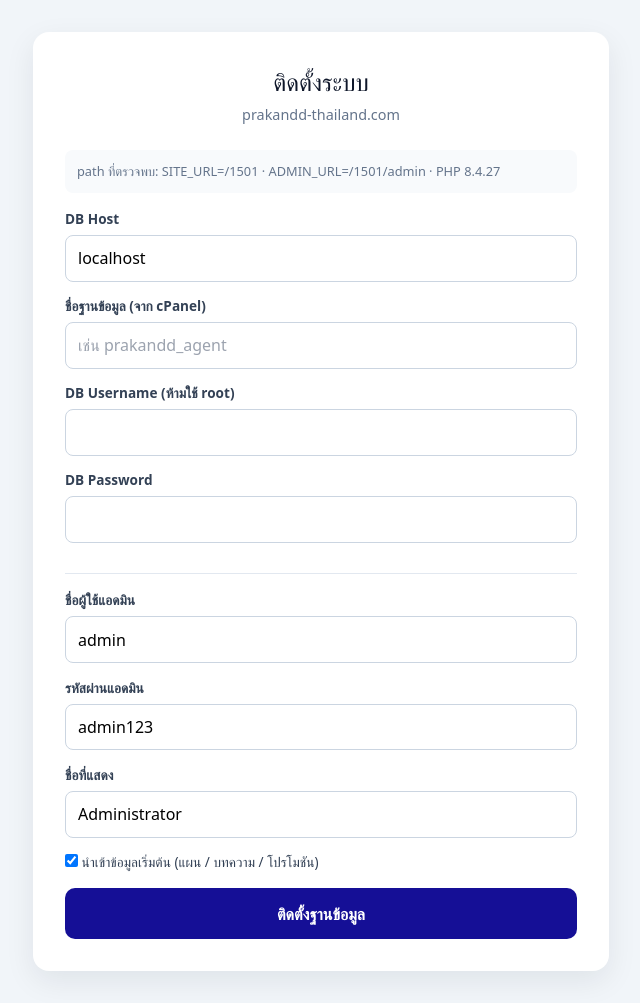
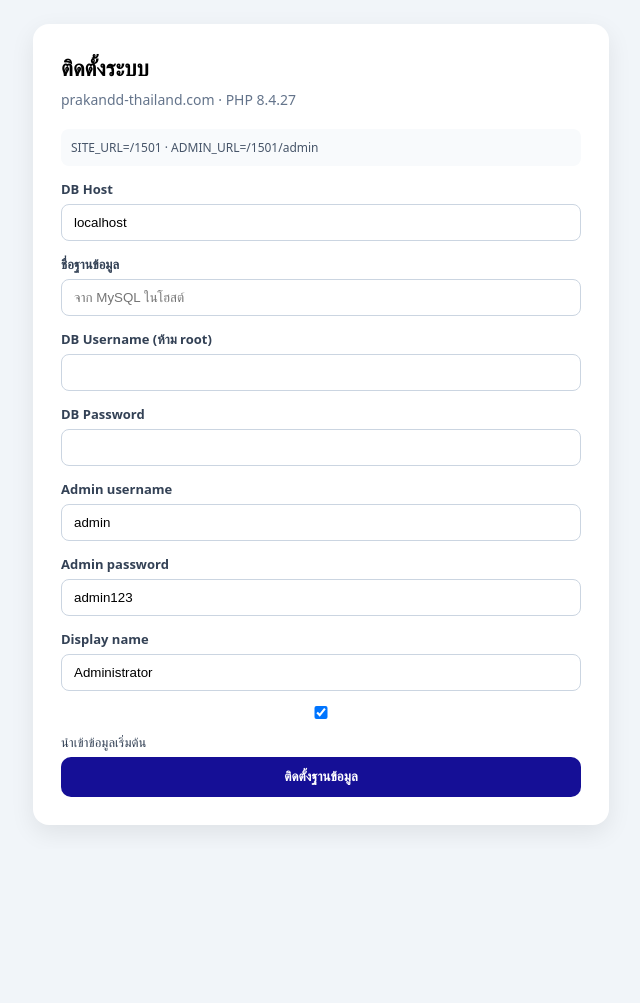
Before and after one commit to goddarkmarketing/1501, a PHP site: page /1501/admin/install.php in a window 1280 px wide. Shown: the whole page, without its empty margins (319-959 px from the left). After the commit the page ends 828 px from the top, so only its background shows below. Run offline with PHP 8.4, Linux system fonts and the light colour scheme; some libraries are stand-ins or nearby versions.

Commit message:
Fix hosting PHP 500: simplify config/install and add health.php probe.
Auto-detect SITE_URL/ADMIN_URL on shared hosting and keep the installer fully standalone so Pull/Deploy can recover admin access.

Co-authored-by: Cursor <cursoragent@cursor.com>

```diff
--- a/admin/install.php
+++ b/admin/install.php
@@ -1,18 +1,22 @@
 <?php
 /**
- * Hosting installer — prakandd-thailand.com/admin/install.php
- * Compatible with PHP 7.4+
+ * Standalone DB installer for hosting.
+ * https://prakandd-thailand.com/admin/install.php
  */
-
-// Show real error on hosting (remove after install works)
 error_reporting(E_ALL);
 ini_set('display_errors', '1');
-ini_set('display_startup_errors', '1');
+ini_set('log_errors', '1');
 
-$lockFile = __DIR__ . DIRECTORY_SEPARATOR . 'install.lock';
+header('Content-Type: text/html; charset=utf-8');
+
+$lockFile = __DIR__ . '/install.lock';
 $force = isset($_GET['force']) && $_GET['force'] === '1';
+$step = 'form';
+$message = '';
+$errors = array();
+$seedNote = '';
 
-$scriptName = isset($_SERVER['SCRIPT_NAME']) ? str_replace('\\', '/', $_SERVER['SCRIPT_NAME']) : '/admin/install.php';
+$scriptName = isset($_SERVER['SCRIPT_NAME']) ? $_SERVER['SCRIPT_NAME'] : '/admin/install.php';
 $adminUrl = rtrim(str_replace('\\', '/', dirname($scriptName)), '/');
 if ($adminUrl === '' || $adminUrl === '.') {
     $adminUrl = '/admin';
@@ -21,11 +25,6 @@ $siteUrl = dirname($adminUrl);
 if ($siteUrl === '/' || $siteUrl === '\\' || $siteUrl === '.') {
     $siteUrl = '';
 }
-
-$step = 'form';
-$message = '';
-$errors = array();
-$seedStats = null;
 
 $prefill = array(
     'db_host' => 'localhost',
@@ -42,106 +41,94 @@ if (is_file($lockFile) && !$force && (!isset($_SERVER['REQUEST_METHOD']) || $_SE
     $step = 'locked';
 }
 
-function install_starts_with($haystack, $needle) {
-    return $needle === '' || strpos($haystack, $needle) === 0;
+function inst_h($s) {
+    return htmlspecialchars((string) $s, ENT_QUOTES, 'UTF-8');
 }
 
-function install_contains($haystack, $needle) {
-    return $needle === '' || strpos($haystack, $needle) !== false;
+function inst_write_config($data) {
+    $code = '<' . '?php' . "\nreturn " . var_export($data, true) . ";\n";
+    $ok = @file_put_contents(__DIR__ . '/config.local.php', $code);
+    if ($ok === false) {
+        throw new Exception('Cannot write config.local.php - set write permission on admin/');
+    }
 }
 
-function install_split_sql($sql) {
+function inst_run_sql_file($pdo, $file) {
+    if (!is_file($file)) {
+        throw new Exception('setup.sql not found');
+    }
+    $sql = file_get_contents($file);
     $sql = preg_replace('/^CREATE DATABASE.*?;\s*/im', '', $sql);
     $sql = preg_replace('/^USE\s+.*?;\s*/im', '', $sql);
     $parts = preg_split('/;\s*[\r\n]+/', $sql);
-    $out = array();
-    if (!is_array($parts)) {
-        return $out;
-    }
     foreach ($parts as $part) {
         $part = trim($part);
-        if ($part === '' || install_starts_with($part, '--')) {
+        if ($part === '' || strpos($part, '--') === 0) {
             continue;
         }
-        $out[] = $part;
+        try {
+            $pdo->exec($part);
+        } catch (Exception $e) {
+            $m = $e->getMessage();
+            if (strpos($m, 'already exists') === false && strpos($m, 'Duplicate') === false) {
+                throw $e;
             }
-    return $out;
         }
-
-function install_write_config(array $data) {
-    $export = var_export($data, true);
-    // Avoid raw "<?php" in source string (some hosts / scanners break on it)
-    $php = '<' . "?php\n/** Auto-generated by install.php */\nreturn " . $export . ";\n";
-    $path = __DIR__ . DIRECTORY_SEPARATOR . 'config.local.php';
-    if (file_put_contents($path, $php) === false) {
-        throw new RuntimeException('เขียนไฟล์ config.local.php ไม่ได้ — ตั้งสิทธิ์เขียนให้โฟลเดอร์ admin/');
     }
 }
 
 if (isset($_SERVER['REQUEST_METHOD']) && $_SERVER['REQUEST_METHOD'] === 'POST') {
-    $prefill['db_host'] = trim((string) (isset($_POST['db_host']) ? $_POST['db_host'] : 'localhost'));
-    $prefill['db_name'] = trim((string) (isset($_POST['db_name']) ? $_POST['db_name'] : ''));
-    $prefill['db_user'] = trim((string) (isset($_POST['db_user']) ? $_POST['db_user'] : ''));
-    $prefill['db_pass'] = (string) (isset($_POST['db_pass']) ? $_POST['db_pass'] : '');
-    $prefill['admin_user'] = trim((string) (isset($_POST['admin_user']) ? $_POST['admin_user'] : 'admin'));
-    $prefill['admin_pass'] = (string) (isset($_POST['admin_pass']) ? $_POST['admin_pass'] : '');
-    $prefill['admin_name'] = trim((string) (isset($_POST['admin_name']) ? $_POST['admin_name'] : 'Administrator'));
+    foreach (array('db_host', 'db_name', 'db_user', 'db_pass', 'admin_user', 'admin_pass', 'admin_name') as $k) {
+        if (isset($_POST[$k])) {
+            $prefill[$k] = is_string($_POST[$k]) ? trim($_POST[$k]) : '';
+        }
+    }
+    // keep password spaces if any
+    if (isset($_POST['db_pass'])) {
+        $prefill['db_pass'] = (string) $_POST['db_pass'];
+    }
+    if (isset($_POST['admin_pass'])) {
+        $prefill['admin_pass'] = (string) $_POST['admin_pass'];
+    }
     $prefill['run_seed'] = isset($_POST['run_seed']) ? '1' : '';
 
     if ($prefill['db_host'] === '') {
-        $errors[] = 'กรุณากรอก DB Host';
+        $errors[] = 'DB Host required';
     }
     if ($prefill['db_name'] === '') {
-        $errors[] = 'กรุณากรอกชื่อฐานข้อมูล (จาก cPanel)';
+        $errors[] = 'Database name required (from cPanel/Plesk)';
     }
     if ($prefill['db_user'] === '') {
-        $errors[] = 'กรุณากรอก DB Username (จาก cPanel — ห้ามใช้ root)';
+        $errors[] = 'DB Username required (do NOT use root)';
     }
     if ($prefill['admin_user'] === '') {
-        $errors[] = 'กรุณากรอกชื่อผู้ใช้แอดมิน';
+        $errors[] = 'Admin username required';
     }
     if (strlen($prefill['admin_pass']) < 6) {
-        $errors[] = 'รหัสผ่านแอดมินอย่างน้อย 6 ตัวอักษร';
+        $errors[] = 'Admin password min 6 chars';
     }
 
     if (!$errors) {
         try {
             if (!class_exists('PDO')) {
-                throw new RuntimeException('โฮสต์ยังไม่เปิด PDO — เปิด PHP extension pdo_mysql ใน Plesk/cPanel');
+                throw new Exception('PDO not enabled');
             }
+            $pdo = new PDO(
+                'mysql:host=' . $prefill['db_host'] . ';charset=utf8mb4',
+                $prefill['db_user'],
+                $prefill['db_pass'],
+                array(PDO::ATTR_ERRMODE => PDO::ERRMODE_EXCEPTION)
+            );
+            $db = str_replace('`', '``', $prefill['db_name']);
+            try {
+                $pdo->exec('CREATE DATABASE IF NOT EXISTS `' . $db . '` CHARACTER SET utf8mb4 COLLATE utf8mb4_unicode_ci');
+            } catch (Exception $e) {
+                // ignore - shared hosting
+            }
+            $pdo->exec('USE `' . $db . '`');
+            inst_run_sql_file($pdo, __DIR__ . '/setup.sql');
 
-            $dsnServer = 'mysql:host=' . $prefill['db_host'] . ';charset=utf8mb4';
-            $pdo = new PDO($dsnServer, $prefill['db_user'], $prefill['db_pass'], array(
-                PDO::ATTR_ERRMODE => PDO::ERRMODE_EXCEPTION,
-            ));
-
-            $dbName = $prefill['db_name'];
-            $safeDb = str_replace('`', '``', $dbName);
-            try {
-                $pdo->exec('CREATE DATABASE IF NOT EXISTS `' . $safeDb . '` CHARACTER SET utf8mb4 COLLATE utf8mb4_unicode_ci');
-            } catch (Exception $e) {
-                // Shared hosting often forbids CREATE DATABASE
-            }
-
-            $pdo->exec('USE `' . $safeDb . '`');
-
-            $sqlFile = __DIR__ . DIRECTORY_SEPARATOR . 'setup.sql';
-            if (!is_file($sqlFile)) {
-                throw new RuntimeException('ไม่พบไฟล์ setup.sql ในโฟลเดอร์ admin/');
-            }
-            $sql = file_get_contents($sqlFile);
-            foreach (install_split_sql($sql) as $stmt) {
-                try {
-                    $pdo->exec($stmt);
-                } catch (Exception $e) {
-                    $msg = $e->getMessage();
-                    if (!install_contains($msg, 'already exists') && !install_contains($msg, 'Duplicate')) {
-                        throw $e;
-                    }
-                }
-            }
-
-            install_write_config(array(
+            inst_write_config(array(
                 'DB_HOST' => $prefill['db_host'],
                 'DB_NAME' => $prefill['db_name'],
                 'DB_USER' => $prefill['db_user'],
@@ -151,15 +138,15 @@ if (isset($_SERVER['REQUEST_METHOD']) && $_SERVER['REQUEST_METHOD'] === 'POST')
             ));
 
             $hash = password_hash($prefill['admin_pass'], PASSWORD_DEFAULT);
-            $check = $pdo->prepare('SELECT id FROM admin_users WHERE username = ?');
-            $check->execute(array($prefill['admin_user']));
-            $existing = $check->fetch(PDO::FETCH_ASSOC);
-            if ($existing) {
-                $upd = $pdo->prepare('UPDATE admin_users SET password_hash = ?, display_name = ? WHERE id = ?');
-                $upd->execute(array($hash, $prefill['admin_name'], $existing['id']));
+            $st = $pdo->prepare('SELECT id FROM admin_users WHERE username = ?');
+            $st->execute(array($prefill['admin_user']));
+            $row = $st->fetch(PDO::FETCH_ASSOC);
+            if ($row) {
+                $u = $pdo->prepare('UPDATE admin_users SET password_hash = ?, display_name = ? WHERE id = ?');
+                $u->execute(array($hash, $prefill['admin_name'], $row['id']));
             } else {
-                $ins = $pdo->prepare('INSERT INTO admin_users (username, password_hash, display_name) VALUES (?,?,?)');
-                $ins->execute(array($prefill['admin_user'], $hash, $prefill['admin_name']));
+                $i = $pdo->prepare('INSERT INTO admin_users (username, password_hash, display_name) VALUES (?,?,?)');
+                $i->execute(array($prefill['admin_user'], $hash, $prefill['admin_name']));
             }
 
             $faqCount = (int) $pdo->query('SELECT COUNT(*) FROM faq_items')->fetchColumn();
@@ -175,125 +162,96 @@ if (isset($_SERVER['REQUEST_METHOD']) && $_SERVER['REQUEST_METHOD'] === 'POST')
                 ('ยกเลิกกรมธรรม์ได้หรือไม่?', 'สามารถยกเลิกกรมธรรม์ได้ตามเงื่อนไขที่ระบุในกรมธรรม์ โดยแนะนำให้ปรึกษาตัวแทนก่อนตัดสินใจ', 8, 1)");
             }
 
-            if ($prefill['run_seed'] === '1') {
+            if ($prefill['run_seed'] === '1' && is_file(__DIR__ . '/includes/seed-import.php')) {
                 require_once __DIR__ . '/config.php';
                 require_once __DIR__ . '/includes/db.php';
                 require_once __DIR__ . '/includes/seed-import.php';
                 $categories = require __DIR__ . '/seed-categories.php';
-                $seedStats = runFullSeedImport($categories);
+                $stats = runFullSeedImport($categories);
+                $seedNote = 'Seed OK: plans=' . (int) $stats['plans'] . ', blogs=' . (int) $stats['blogs'] . ', promos=' . (int) $stats['promos'];
             }
 
-            $host = isset($_SERVER['HTTP_HOST']) ? $_SERVER['HTTP_HOST'] : 'unknown';
-            file_put_contents($lockFile, date('c') . ' installed on ' . $host . "\n");
+            @file_put_contents($lockFile, date('c') . "\n");
             $step = 'success';
-            $message = 'ติดตั้งเรียบร้อยแล้ว';
+            $message = 'Install completed';
         } catch (Exception $e) {
             $step = 'error';
             $message = $e->getMessage();
         }
-    } else {
-        $step = 'form';
     }
 }
-
-$h = function ($s) {
-    return htmlspecialchars((string) $s, ENT_QUOTES, 'UTF-8');
-};
-$loginHref = $h($adminUrl . '/login.php');
-$seedHref = $h($adminUrl . '/seed.php');
-$siteHome = $h(($siteUrl === '' ? '' : $siteUrl) . '/index.html');
 ?>
 <!DOCTYPE html>
 <html lang="th">
 <head>
-  <meta charset="UTF-8">
-  <meta name="viewport" content="width=device-width, initial-scale=1.0">
-  <title>ติดตั้งระบบ — Agent Thailand</title>
-  <script src="https://cdn.tailwindcss.com"></script>
-  <script>tailwind.config={theme:{extend:{colors:{brand:'#150f96'}}}}</script>
+<meta charset="utf-8">
+<meta name="viewport" content="width=device-width, initial-scale=1">
+<title>Install - Agent Thailand</title>
 <style>
-    body{font-family:system-ui,sans-serif;background:#f1f5f9;margin:0}
-    .card{background:#fff;border-radius:16px;padding:2rem;box-shadow:0 10px 30px rgba(15,23,42,.08);max-width:36rem;margin:2rem auto}
-    .btn{display:block;width:100%;text-align:center;background:#150f96;color:#fff;border:0;border-radius:10px;padding:.85rem 1rem;font-weight:600;cursor:pointer;text-decoration:none}
-    .btn:hover{background:#2a1fbb}
-    label{display:block;font-size:.85rem;font-weight:600;color:#334155;margin:0 0 .35rem}
-    input[type=text],input[type=password]{width:100%;box-sizing:border-box;border:1px solid #cbd5e1;border-radius:8px;padding:.65rem .75rem;margin-bottom:.9rem}
-    .err{background:#fef2f2;border:1px solid #fecaca;color:#991b1b;border-radius:10px;padding:.75rem;margin-bottom:1rem;font-size:.9rem}
-    .ok{background:#ecfdf5;border:1px solid #a7f3d0;color:#065f46;border-radius:10px;padding:.75rem;margin-bottom:1rem;font-size:.9rem}
-    .hint{background:#f8fafc;border-radius:8px;padding:.75rem;font-size:.8rem;color:#64748b;margin-bottom:1rem}
+body{font-family:system-ui,sans-serif;background:#f1f5f9;margin:0;padding:24px}
+.card{max-width:520px;margin:0 auto;background:#fff;border-radius:16px;padding:28px;box-shadow:0 8px 24px rgba(0,0,0,.08)}
+h1{margin:0 0 8px;font-size:22px} .sub{color:#64748b;margin:0 0 20px;font-size:14px}
+label{display:block;font-size:13px;font-weight:600;margin:0 0 6px;color:#334155}
+input{width:100%;box-sizing:border-box;padding:10px 12px;border:1px solid #cbd5e1;border-radius:8px;margin:0 0 14px}
+.btn{width:100%;border:0;border-radius:10px;padding:12px;background:#150f96;color:#fff;font-weight:700;cursor:pointer}
+.ok{background:#ecfdf5;border:1px solid #a7f3d0;color:#065f46;padding:12px;border-radius:10px;margin:0 0 14px}
+.err{background:#fef2f2;border:1px solid #fecaca;color:#991b1b;padding:12px;border-radius:10px;margin:0 0 14px}
+.hint{background:#f8fafc;color:#475569;padding:10px;border-radius:8px;font-size:12px;margin:0 0 14px}
+a{color:#150f96}
 </style>
 </head>
 <body>
 <div class="card">
-    <h1 style="text-align:center;margin:0 0 .25rem;font-size:1.5rem;color:#0f172a">ติดตั้งระบบ</h1>
-    <p style="text-align:center;margin:0 0 1.5rem;color:#64748b;font-size:.9rem">prakandd-thailand.com</p>
+  <h1>ติดตั้งระบบ</h1>
+  <p class="sub">prakandd-thailand.com · PHP <?php echo inst_h(PHP_VERSION); ?></p>
 
   <?php if ($step === 'locked'): ?>
-      <div class="ok">ติดตั้งแล้ว — ระบบพร้อมใช้งาน</div>
-      <p style="font-size:.85rem;color:#475569">ถ้าต้องติดตั้งใหม่ ลบไฟล์ <code>admin/install.lock</code> หรือเปิด <code>?force=1</code></p>
-      <a class="btn" href="<?php echo $loginHref; ?>">ไปหน้าเข้าสู่ระบบ</a>
+    <div class="ok">ติดตั้งแล้ว</div>
+    <p><a href="<?php echo inst_h($adminUrl . '/login.php'); ?>">ไปหน้าเข้าสู่ระบบ</a></p>
+    <p class="hint">ติดตั้งใหม่: ลบ admin/install.lock หรือเปิด ?force=1</p>
 
   <?php elseif ($step === 'success'): ?>
-      <div class="ok"><?php echo $h($message); ?></div>
-      <p style="font-size:.9rem"><strong>หลังบ้าน:</strong> <a href="<?php echo $loginHref; ?>"><?php echo $loginHref; ?></a></p>
-      <p style="font-size:.9rem"><strong>บัญชี:</strong> <?php echo $h($prefill['admin_user']); ?></p>
-      <?php if (is_array($seedStats)): ?>
-      <p style="font-size:.85rem;color:#065f46">นำเข้าข้อมูลแล้ว: แผน <?php echo (int) (isset($seedStats['plans']) ? $seedStats['plans'] : 0); ?>, บทความ <?php echo (int) (isset($seedStats['blogs']) ? $seedStats['blogs'] : 0); ?>, โปรโมชัน <?php echo (int) (isset($seedStats['promos']) ? $seedStats['promos'] : 0); ?></p>
-      <?php endif; ?>
-      <a class="btn" href="<?php echo $loginHref; ?>" style="margin-top:1rem">ไปหน้าเข้าสู่ระบบ</a>
+    <div class="ok"><?php echo inst_h($message); ?></div>
+    <?php if ($seedNote): ?><div class="ok"><?php echo inst_h($seedNote); ?></div><?php endif; ?>
+    <p>หลังบ้าน: <a href="<?php echo inst_h($adminUrl . '/login.php'); ?>"><?php echo inst_h($adminUrl . '/login.php'); ?></a></p>
+    <p>User: <strong><?php echo inst_h($prefill['admin_user']); ?></strong></p>
 
   <?php else: ?>
     <?php if ($step === 'error'): ?>
-      <div class="err">
-        <strong>ติดตั้งไม่สำเร็จ</strong><br>
-        <?php echo $h($message); ?>
-      </div>
-      <div class="hint">
-        บนโฮสติ้งต้องสร้าง Database + User ใน <strong>cPanel / Plesk → MySQL</strong> ก่อน<br>
-        ห้ามใช้ <code>root</code> — ใช้ยูสเซอร์ที่สร้างเอง และ Host มักเป็น <code>localhost</code>
-      </div>
+      <div class="err"><strong>ติดตั้งไม่สำเร็จ</strong><br><?php echo inst_h($message); ?></div>
+      <div class="hint">สร้าง Database + User ใน cPanel/Plesk ก่อน แล้วใส่ค่าตรงนี้ (ห้ามใช้ root)</div>
+    <?php endif; ?>
+    <?php if ($errors): ?>
+      <div class="err"><?php foreach ($errors as $e): ?><div><?php echo inst_h($e); ?></div><?php endforeach; ?></div>
     <?php endif; ?>
 
-      <?php if ($errors): ?>
-      <div class="err"><ul style="margin:0;padding-left:1.2rem"><?php foreach ($errors as $err): ?><li><?php echo $h($err); ?></li><?php endforeach; ?></ul></div>
-      <?php endif; ?>
+    <div class="hint">SITE_URL=<?php echo inst_h($siteUrl === '' ? '(root)' : $siteUrl); ?> · ADMIN_URL=<?php echo inst_h($adminUrl); ?></div>
 
-      <div class="hint">
-        path ที่ตรวจพบ: SITE_URL=<?php echo $h($siteUrl === '' ? '(root)' : $siteUrl); ?>
-        · ADMIN_URL=<?php echo $h($adminUrl); ?>
-        · PHP <?php echo $h(PHP_VERSION); ?>
-      </div>
+    <form method="post">
+      <label>DB Host</label>
+      <input name="db_host" value="<?php echo inst_h($prefill['db_host']); ?>" required>
 
-      <form method="post" action="">
-        <label>DB Host</label>
-        <input type="text" name="db_host" value="<?php echo $h($prefill['db_host']); ?>" required placeholder="localhost">
+      <label>ชื่อฐานข้อมูล</label>
+      <input name="db_name" value="<?php echo inst_h($prefill['db_name']); ?>" required placeholder="จาก MySQL ในโฮสต์">
 
-        <label>ชื่อฐานข้อมูล (จาก cPanel)</label>
-        <input type="text" name="db_name" value="<?php echo $h($prefill['db_name']); ?>" required placeholder="เช่น prakandd_agent">
-
-        <label>DB Username (ห้ามใช้ root)</label>
-        <input type="text" name="db_user" value="<?php echo $h($prefill['db_user']); ?>" required>
+      <label>DB Username (ห้าม root)</label>
+      <input name="db_user" value="<?php echo inst_h($prefill['db_user']); ?>" required>
 
       <label>DB Password</label>
-        <input type="password" name="db_pass" value="<?php echo $h($prefill['db_pass']); ?>">
+      <input type="password" name="db_pass" value="<?php echo inst_h($prefill['db_pass']); ?>">
 
-        <hr style="border:0;border-top:1px solid #e2e8f0;margin:1rem 0">
+      <label>Admin username</label>
+      <input name="admin_user" value="<?php echo inst_h($prefill['admin_user']); ?>" required>
 
-        <label>ชื่อผู้ใช้แอดมิน</label>
-        <input type="text" name="admin_user" value="<?php echo $h($prefill['admin_user']); ?>" required>
+      <label>Admin password</label>
+      <input name="admin_pass" value="<?php echo inst_h($prefill['admin_pass']); ?>" required>
 
-        <label>รหัสผ่านแอดมิน</label>
-        <input type="text" name="admin_pass" value="<?php echo $h($prefill['admin_pass']); ?>" required minlength="6">
+      <label>Display name</label>
+      <input name="admin_name" value="<?php echo inst_h($prefill['admin_name']); ?>">
 
-        <label>ชื่อที่แสดง</label>
-        <input type="text" name="admin_name" value="<?php echo $h($prefill['admin_name']); ?>">
+      <label style="font-weight:500"><input type="checkbox" name="run_seed" value="1" <?php echo $prefill['run_seed'] ? 'checked' : ''; ?>> นำเข้าข้อมูลเริ่มต้น</label>
 
-        <label style="font-weight:500;margin-bottom:1rem">
-          <input type="checkbox" name="run_seed" value="1" <?php echo $prefill['run_seed'] ? 'checked' : ''; ?>>
-          นำเข้าข้อมูลเริ่มต้น (แผน / บทความ / โปรโมชัน)
-        </label>
-
-        <button type="submit" class="btn">ติดตั้งฐานข้อมูล</button>
+      <button class="btn" type="submit">ติดตั้งฐานข้อมูล</button>
     </form>
   <?php endif; ?>
 </div>
```
Also changed, not shown: admin/config.php (+49 -23 lines), admin/health.php (added, +11 -0 lines). Lines whose indentation alone changed are shown as unchanged.
